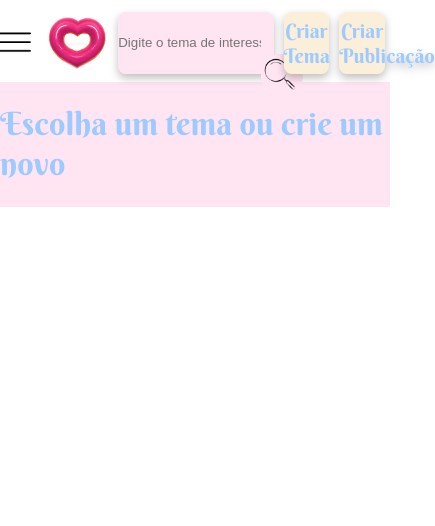
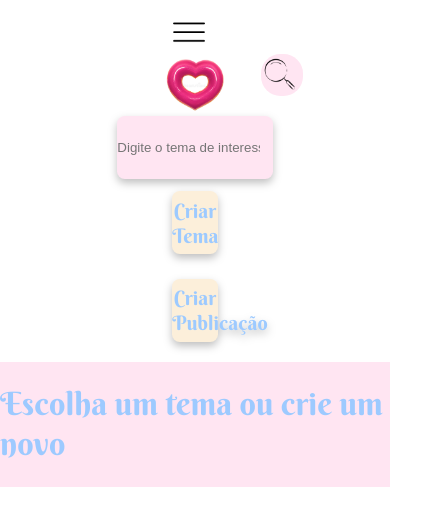
Before and after one commit to c-alvares/FORUM, a plain HTML site: page frontend/paginaHome/home.html in a window 390 px wide. Shown: the whole page, 435 px wide, since content can reach past the window. Drawn offline with Linux system fonts and the light colour scheme; no server answers.

Commit message:
Manutenção da responsividade da página Home

```diff
--- a/frontend/paginaHome/style/index.css
+++ b/frontend/paginaHome/style/index.css
@@ -2,6 +2,30 @@
     margin: 0;
     padding: 0;
     box-sizing: border-box;
+}
+
+@media (max-width: 600px) {
+    * {
+        flex-direction: Column;
+    }
+    header{
+        display: flex;
+    }
+    #btCriarTema,
+    #btCriarpubli,
+    #publicarPubli{
+        height: 8vh;
+        width: 50vw;
+        background-color: #FCEFDA;
+        border: none;
+        border-radius: 2vw;
+        color: #9DCAFF;
+        font-family: 'Berkshire Swash', cursive;
+        font-size: 0.25rem;
+        filter: drop-shadow(0px 4px 4px rgba(0, 0, 0, 0.25));
+        margin: 1.5vh;
+    }
+
 }
 
 header {
```
